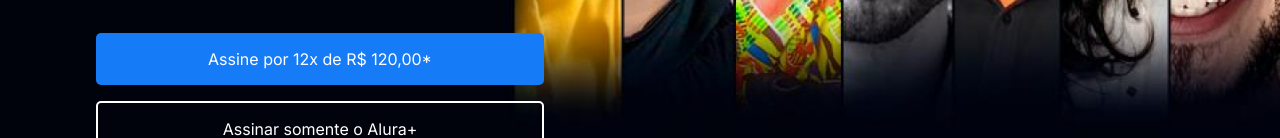
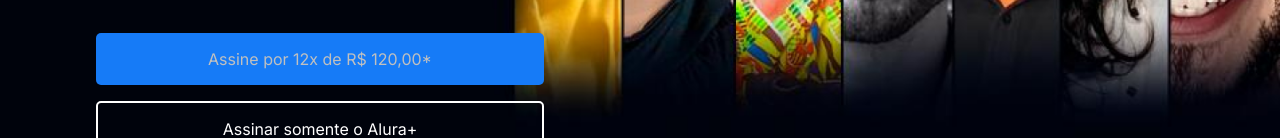
Before and after one commit to robson-stica/aluraplus, a plain HTML site: page index.html in a window 1280 px wide. In both pictures the pointer is over the link "Assine por 12x de R$ 120,00*". Shown: the part 421-559 px from the top of the page. Drawn offline with Linux system fonts and the light colour scheme.

Commit message:
Add files via upload

```diff
--- a/styles.css
+++ b/styles.css
@@ -146,3 +146,7 @@
 .lista__link a:active {
     color: purple;
 }
+
+.container__botao:hover {
+    color: var(--cinza-secundario);
+}
```
